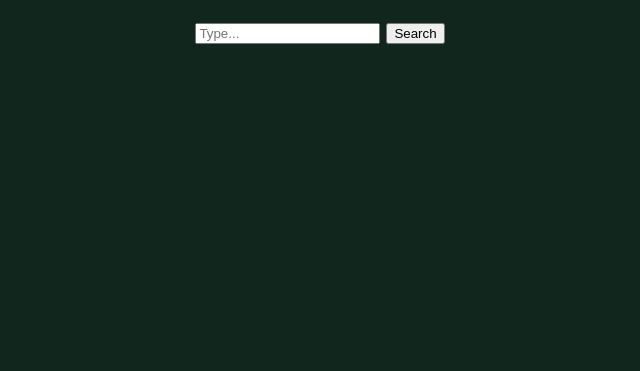
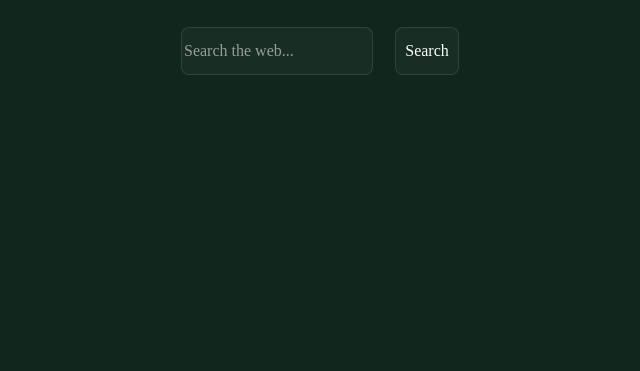
Before and after one commit to kaskadiia/EvergreenTab, a plain HTML site: page index.html in a window 1280 px wide. Shown: the part 429-800 px from the top of the page, without its empty margins (320-960 px from the left). Drawn offline with Linux system fonts and the light colour scheme; a web font is replaced by a local one.

Commit message:
Add search bar CSS styling

```diff
--- a/index.html
+++ b/index.html
@@ -14,8 +14,8 @@
         <h1>EvergreenTab</h1>
         <search>
             <form action="https://google.com/search" method="get">
-                <input type="search" id="search-tab" placeholder="Type..." required name="q">
-                <button type="submit">Search</button>
+                <input class="search-bar" type="search" id="search-tab" placeholder="Search the web..." name="q" required>
+                <button class="search-button" type="submit">Search</button>
             </form>
         </search>
     </body>
--- a/style.css
+++ b/style.css
@@ -12,3 +12,58 @@ body {
     flex-direction: column;
     justify-content: center;
 }
+
+h1 {
+    font-size: 64px;
+    text-shadow: 0 0 8px rgba(155,155,155,1);
+}
+
+.search-bar {
+    font-family:'Times New Roman', Times, serif;
+    font-size: 16px;
+    height: 48px;
+    width: 192px;
+    background-color: rgba(155,155,155,0.05);
+    color: rgba(255,255,255,1);
+    border-radius: 8px;
+    border-style: solid;
+    border-width: 1px;
+    border-color: rgba(155,155,155,0.2);
+    outline: none;
+
+    transition: 0.1s cubic-bezier(0.42, 0, 1, 1)
+}
+
+.search-bar::placeholder {
+    color: rgba(155,155,155,1);
+}
+
+.search-bar:hover {
+    background-color: rgba(155,155,155,0.1);
+}
+
+.search-bar:focus {
+    background-color: rgba(155,155,155,0.1);
+    box-shadow: 0 0 8px 4px rgba(155,155,155,0.05);
+}
+
+.search-button {
+    font-family:'Times New Roman', Times, serif;
+    font-size: 16px;
+    margin-left: 16px;
+    height: 48px;
+    width: 64px;
+    background-color: rgba(155,155,155,0.05);
+    color: rgba(255,255,255,1);
+    border-radius: 8px;
+    border-style: solid;
+    border-width: 1px;
+    border-color: rgba(155,155,155,0.2);
+    outline: none;
+}
+
+.search-button:hover {
+    background-color: rgba(155,155,155,0.1);
+
+    transition: 0.1s cubic-bezier(0.42, 0, 1, 1)
+}
```
